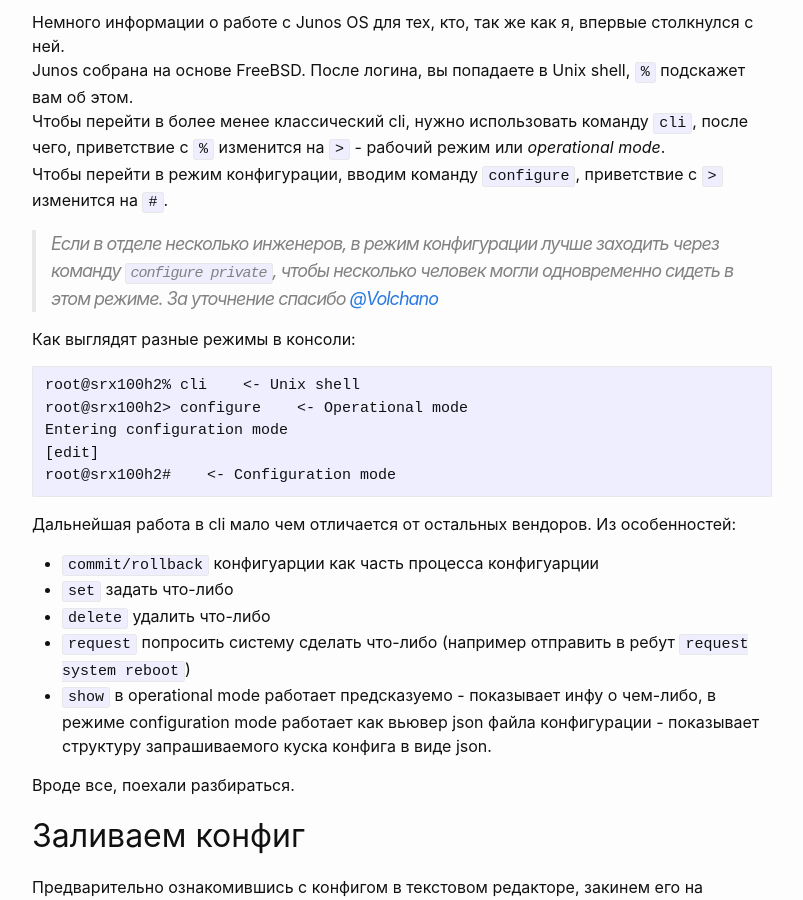
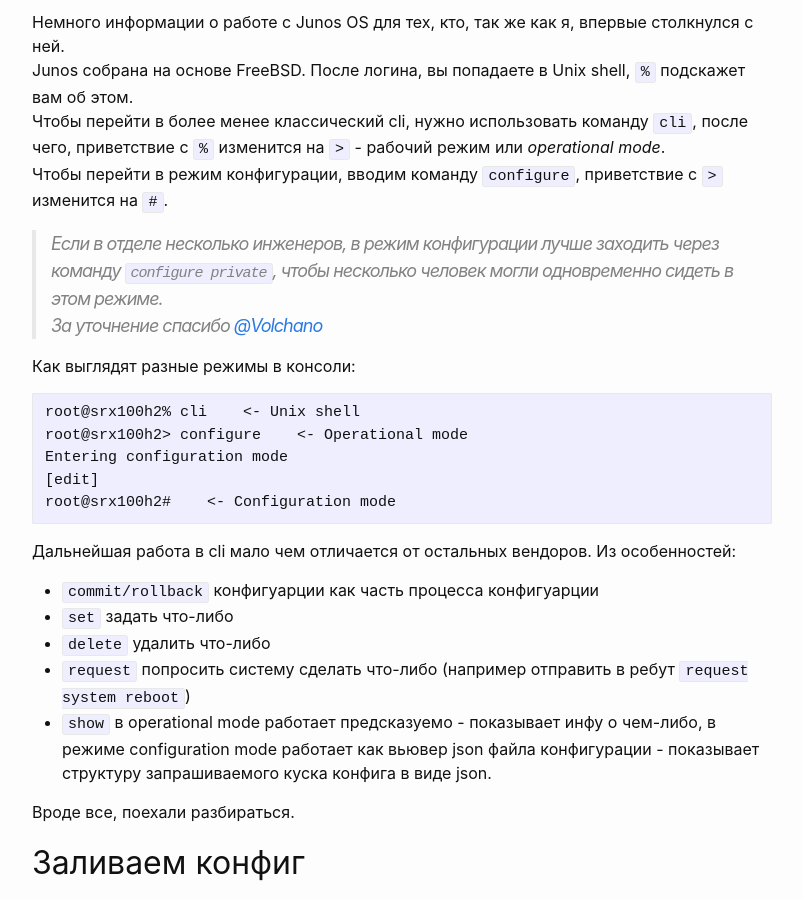
Before and after one commit to woohung/woohung.github.io, a Jekyll site: the page built from _posts/2023-02-09-Dynamic VPN на Juniper SRX100H2.md, in a window 1280 px wide and 900 px high, scrolled down 1374 px. Shown: the whole window, without its empty margins (238-1041 px from the left). Built offline with Jekyll 4.4.1, drawn with Linux system fonts in a browser that asks for light colours.

```diff
--- a/_posts/2023-02-09-Dynamic VPN на Juniper SRX100H2.md
+++ b/_posts/2023-02-09-Dynamic VPN на Juniper SRX100H2.md
@@ -30,7 +30,8 @@ Junos собрана на основе FreeBSD. После логина, вы п
 Чтобы перейти в более менее классический cli, нужно использовать команду `cli`, после чего, приветствие с `%` изменится на `>` - рабочий режим или *operational mode*.
 Чтобы перейти в режим конфигурации, вводим команду `configure`, приветствие с `>` изменится на `#`.
 
-> Если в отделе несколько инженеров, в режим конфигурации лучше заходить через команду `configure private`, чтобы несколько человек могли одновременно сидеть в этом режиме. За уточнение спасибо [@Volchano](https://t.me/Volchano)
+> Если в отделе несколько инженеров, в режим конфигурации лучше заходить через команду `configure private`, чтобы несколько человек могли одновременно сидеть в этом режиме.
+> *За уточнение спасибо [@Volchano](https://t.me/Volchano)*
 
 Как выглядят разные режимы в консоли:
 
```
